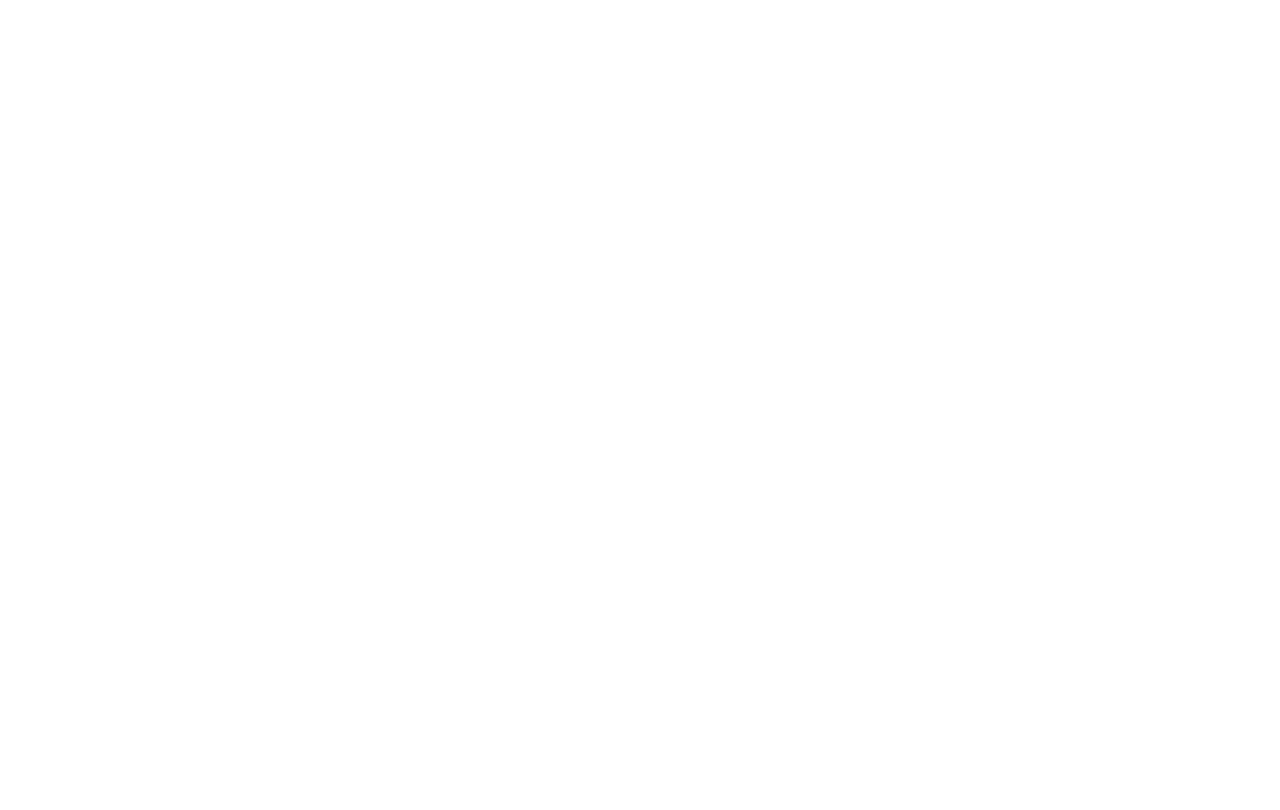
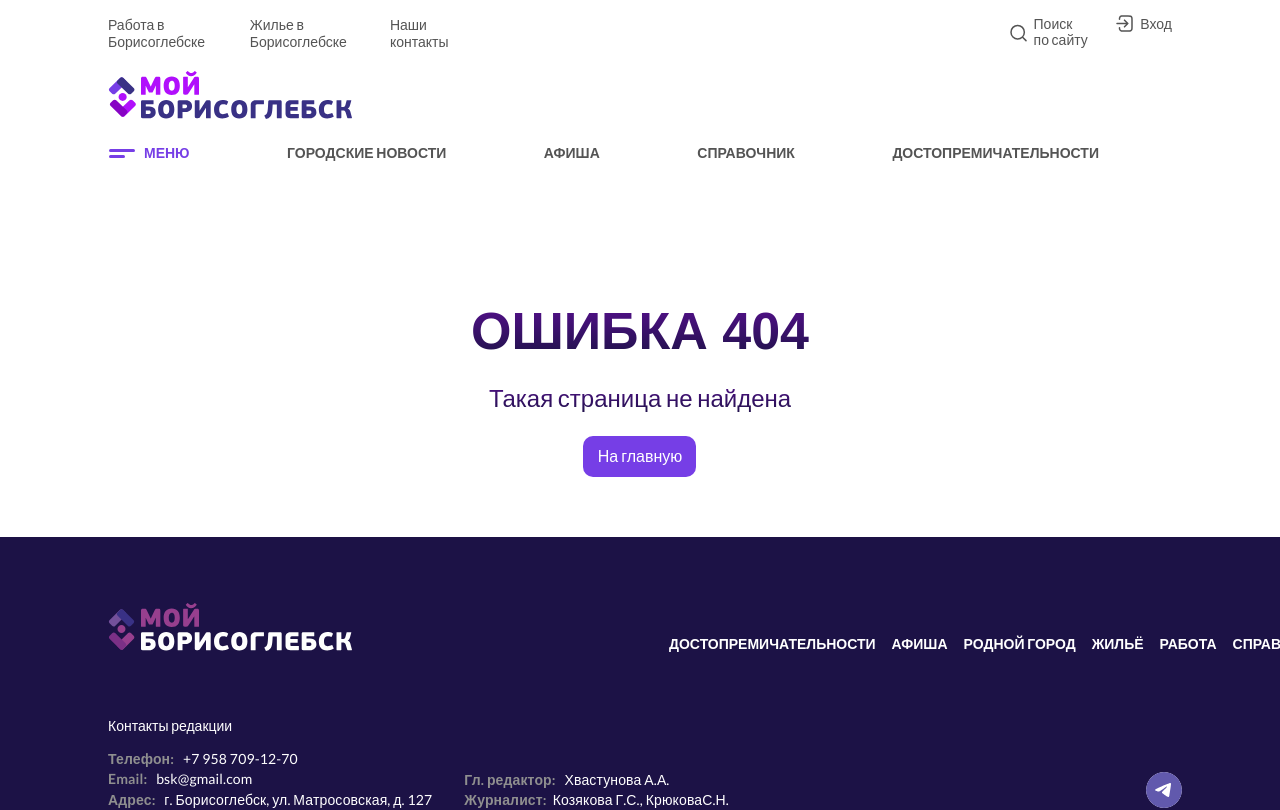
Before and after one commit to sky-trash/my_city, a Vue app: page /Aattractions in a window 1280 px wide. Before the commit this address had no page. Shown: the top 810 px of the page. Built offline with nearby package versions, Linux system fonts and the light colour scheme.

Commit message:
error 404

```diff
--- /dev/null
+++ b/src/components/notFound/notFound.scss
@@ -0,0 +1,58 @@
+.notFound {
+  padding: 140px 0 60px 0;
+  display: flex;
+  justify-content: center;
+
+  &__error {
+
+    &__404 {
+
+      p {
+        font-family: var(--second-family);
+        font-weight: 900;
+        font-size: 52px;
+        line-height: 110%;
+        text-transform: uppercase;
+        background: linear-gradient(180deg, #56108d 0%, #1c1246 100%);
+        background-clip: text;
+        -webkit-background-clip: text;
+        -webkit-text-fill-color: transparent;
+      }
+    }
+    &__text {
+      padding: 20px 0;
+      display: flex;
+      justify-content: center;
+
+      p {
+        font-family: var(--font-family);
+        font-weight: 400;
+        font-size: 24px;
+        line-height: 150%;
+        background: linear-gradient(180deg, #56108d 0%, #1c1246 100%);
+        background-clip: text;
+        -webkit-background-clip: text;
+        -webkit-text-fill-color: transparent;
+      }
+    }
+    &__button {
+      display: flex;
+      justify-content: center;
+
+      button {
+        border-radius: 10px;
+        width: 113px;
+        height: 41px;
+        background: var(--button-primary);
+        border: none;
+
+        p {
+          font-family: var(--font-family);
+          font-weight: 400;
+          font-size: 16px;
+          color: var(--background-white);
+        }
+      }
+    }
+  }
+}
--- /dev/null
+++ b/src/components/notFound/notFound.vue
@@ -0,0 +1,28 @@
+<script setup>
+import Header from '../layout/header/header.vue';
+import Footer from '../layout/footer/footer.vue';
+</script>
+<template>
+  <Header />
+  <main class="notFound">
+    <div class="notFound__error">
+      <div class="notFound__error__404">
+        <p>Ошибка 404</p>
+      </div>
+      <div class="notFound__error__text">
+        <p>Такая страница не найдена</p>
+      </div>
+      <div class="notFound__error__button">
+        <a href="/">
+          <button>
+            <p>На главную</p>
+          </button>
+        </a>
+      </div>
+    </div>
+  </main>
+  <Footer />
+</template>
+<style scoped>
+@import "./notFound.scss";
+</style>
--- /dev/null
+++ b/src/pages/NotFound.vue
@@ -0,0 +1,7 @@
+<script setup>
+import NotFound from "@/components/notFound/notFound.vue"
+</script>
+
+<template>
+  <NotFound />
+</template>
--- a/src/router/routes.js
+++ b/src/router/routes.js
@@ -5,6 +5,7 @@
 import Poster from "../pages/Poster.vue"
 import News from "../pages/News.vue"
 import Directory from "../pages/Directory.vue"
+import NotFound from "../pages/NotFound.vue"
 
 export const routes = [
   {
@@ -35,4 +36,8 @@
     path: "/Directory",
     component: Directory,
   },
+  {
+    path: "/:notFound",
+    component: NotFound,
+  },
 ]
```
